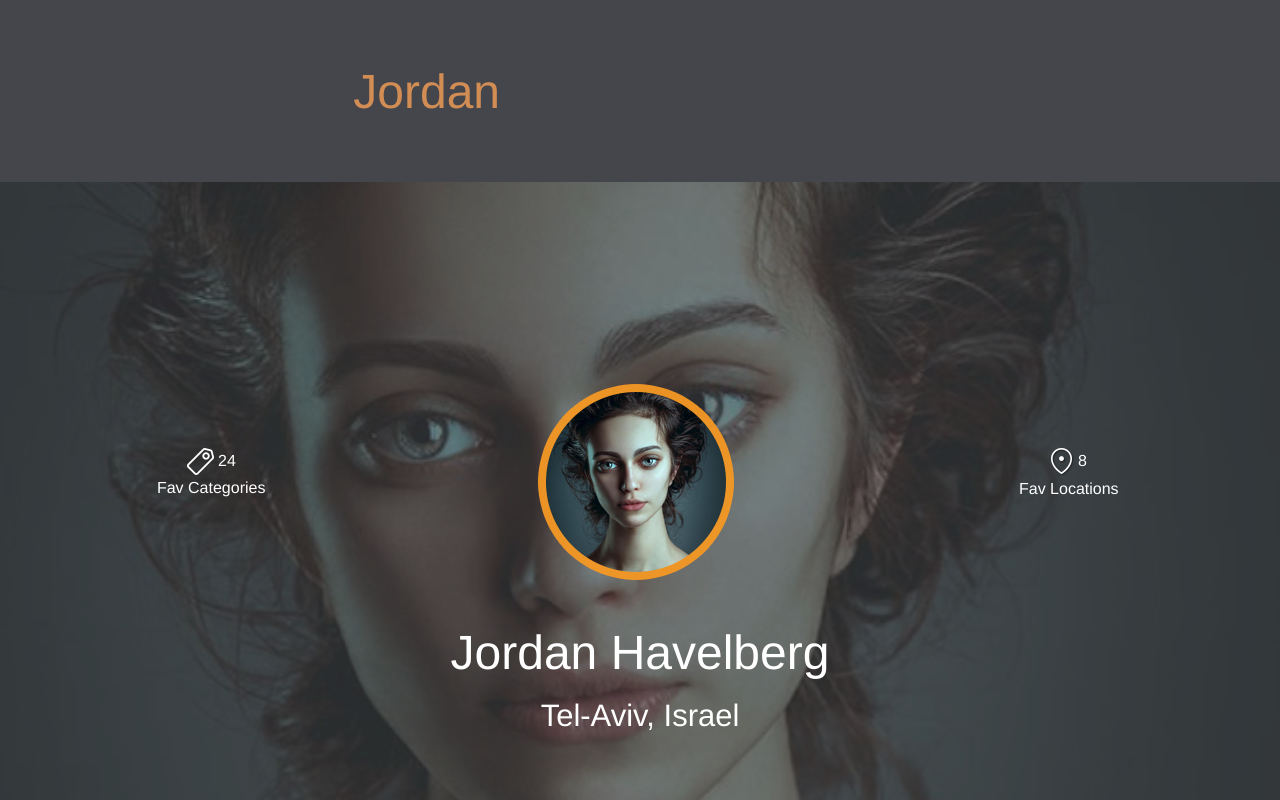
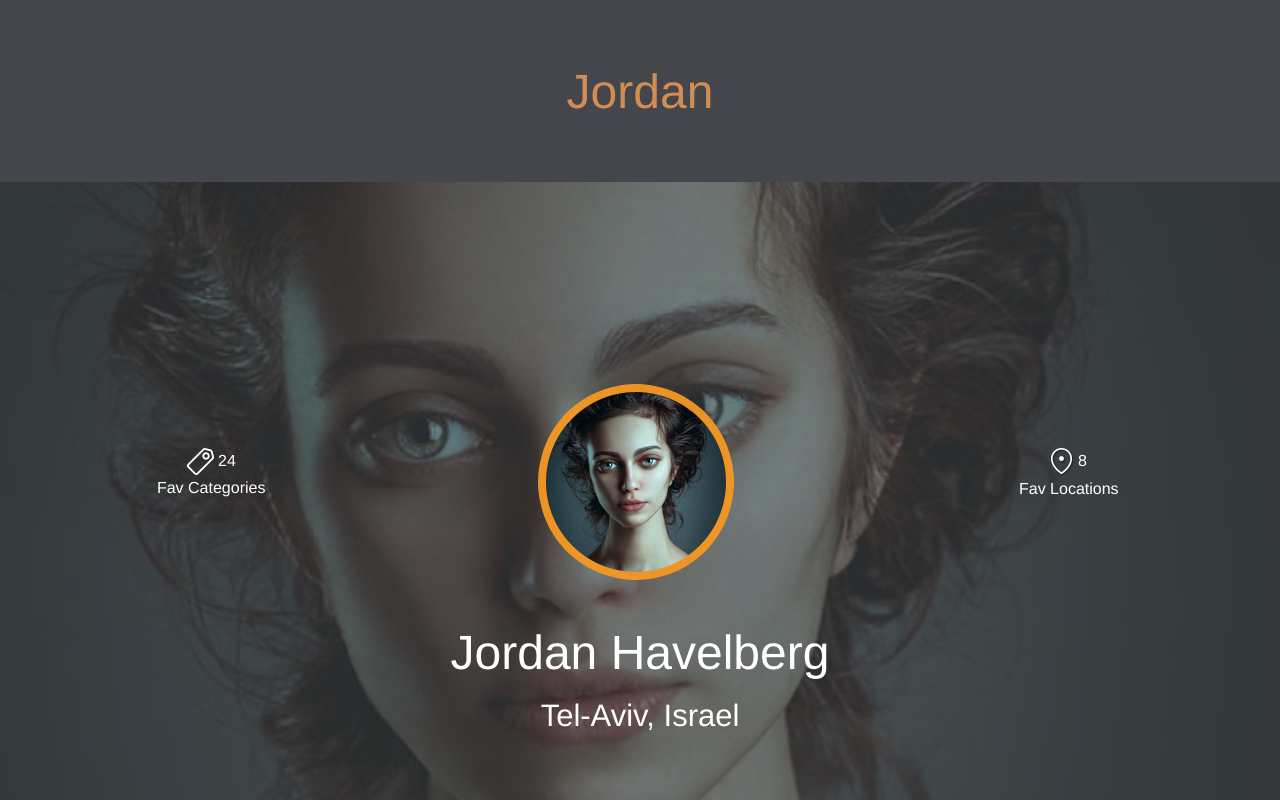
Before and after one commit to yvonnendutaw/Jordan, a plain HTML site: page index.html in a window 1280 px wide. Shown: the top 800 px of the page. Drawn offline with Linux system fonts and the light colour scheme.

Commit message:
added icon

```diff
--- a/index.html
+++ b/index.html
@@ -14,8 +14,10 @@
     <div class="main">
         <div class="row">
             <div class="row" id="header">
-                <div class="small-12 large-8 columns">
+                <div class="small-12 large-8 large-centered
+                    columns">
                     <h1>Jordan</h1>
+                </div>
             </div>
         </div>
         <div class="overlay">
@@ -25,9 +27,6 @@
                         <div id="png"><img src="../assets/favcategories.png"> 24</div>
                         <p>Fav Categories</p>
                     </div>
-
-
-
                     <div class="small-2 large-2 columns" id="circle">
                         <img src="../assets/img.png">
                     </div>
@@ -52,7 +51,7 @@
             </div>
             <div class="row" id="footer">
                 <div class="small-4 columns">
-                        <span> <i class="fa fa-camera"></i>208
+                    <span><img src="assets/deals.png">208
                         <br>Deals</span>
                 </div>
                 <div class="small-4 columns">
@@ -66,7 +65,6 @@
             </div>
         </div>
     </div>
-    </div>
     <script src="js/vendor/jquery.js"></script>
     <script src="js/vendor/what-input.js"></script>
     <script src="js/vendor/foundation.js"></script>
```
Lines whose indentation alone changed are shown as unchanged.
